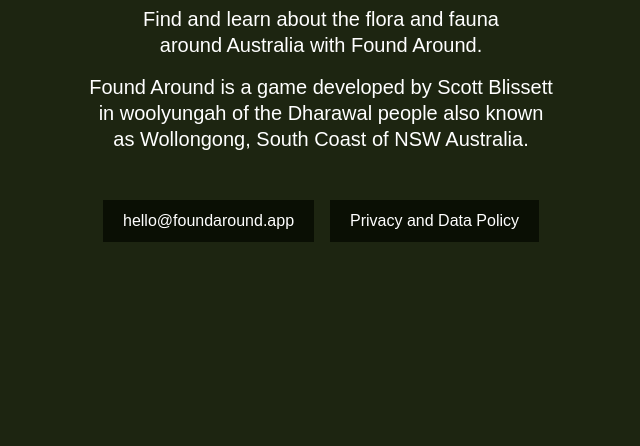
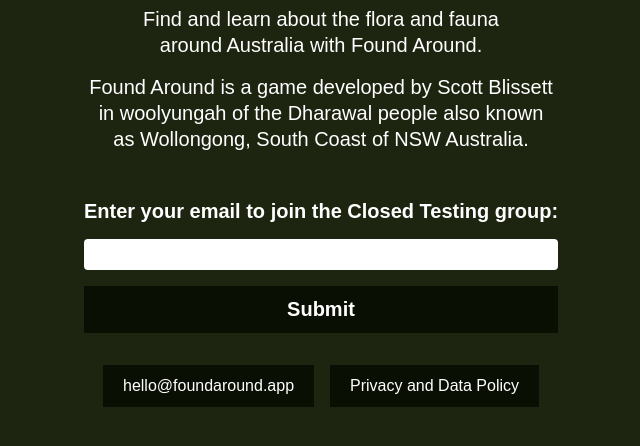
Before and after one commit to absentees/found-around-www, a website built with Parcel: page src/index.html in a window 1280 px wide. Shown: the part 440-886 px from the top of the page, without its empty margins (319-959 px from the left). Before the commit the page ends 800 px from the top, so only its background shows below. Built offline with nearby package versions, Linux system fonts and the light colour scheme.

Commit message:
form submission

```diff
--- a/package.json
+++ b/package.json
@@ -4,7 +4,7 @@
     "parcel": "^2.12.0"
   },
   "scripts": {
-    "dev": "parcel src/index.html",
-    "build": "parcel build src/index.html"
+    "dev": "parcel src/index.html src/thank-you.html",
+    "build": "parcel build src/index.html src/thank-you.html"
   }
 }
--- a/src/index.html
+++ b/src/index.html
@@ -1,25 +1,37 @@
 <!doctype html>
 <html lang="en">
+
 <head>
-    <meta charset="utf-8"/>
-	<meta name="viewport" content="width=device-width, initial-scale=1"/>
-	<meta name="description" content="Found Around is a platform that allows users to find and share items that have been found in their local area."/>
-	<meta name="author" content="Found Around"/>
-	<link rel="stylesheet" href="main.scss"/>
+	<meta charset="utf-8" />
+	<meta name="viewport" content="width=device-width, initial-scale=1" />
+	<meta name="description"
+		content="Found Around is a platform that allows users to find and share items that have been found in their local area." />
+	<meta name="author" content="Found Around" />
+	<link rel="stylesheet" href="main.scss" />
 	<title>Found Around</title>
 </head>
+
 <body>
 	<img class="logo" src="./logo.svg" alt="Found around logo">
 
 	<h1 id="title">Found Around</h1>
 	<div class="description">
 		<p>Find and learn about the flora and fauna around Australia with Found Around.</p>
-		<p>Found Around is a game developed by Scott Blissett in woolyungah of the Dharawal people also known as Wollongong, South Coast of NSW Australia.</p>
+		<p>Found Around is a game developed by Scott Blissett in woolyungah of the Dharawal people also known as
+			Wollongong, South Coast of NSW Australia.</p>
 	</div>
+	<form name="closed-testing" method="POST" data-netlify="true" data-netlify-honeypot="bot-field">
+		<input type="hidden" name="form-name" value="closed-testing">
+		<input type="hidden" name="redirect" value="/thank-you.html">
+		<label>Enter your email to join the Closed Testing group:</label>
+		<input type="email" name="personal-email" id="personal-email" required>
+		<button type="submit">Submit</button>
+	</form>
 	<div id="links">
 		<a href="mailto:hello@foundaround.app">hello@foundaround.app</a>
 		<a href="./privacy.html">Privacy and Data Policy</a>
 	</div>
 
 </body>
+
 </html>
--- a/src/main.scss
+++ b/src/main.scss
@@ -19,7 +19,7 @@
 	margin-top: 8vw;
 }
 
-a{
+a {
 	font-family: 'Satoshi Medium', sans-serif;
 	color: white;
 	font-weight: 500;
@@ -85,3 +85,53 @@
 #back {
 	margin-bottom: 2rem;
 }
+
+form {
+	display: flex;
+	flex-direction: column;
+	gap: 1rem;
+	margin-bottom: 2rem;
+}
+
+input {
+	padding: 0.5rem;
+	border: none;
+	border-radius: 0.25rem;
+}
+
+form {
+	display: flex;
+	flex-direction: column;
+	gap: 1rem;
+
+	>label {
+		font-family: 'Satoshi Medium', sans-serif;
+		font-weight: 700;
+		color: white;
+		font-size: 1.25rem;
+
+		text-align: center;
+		text-wrap: balance;
+
+	}
+
+	button {
+		box-sizing: border-box;
+		background-color: #0a0f04;
+		padding: 0.75rem 1.25rem;
+		border-radius: 8;
+		text-decoration: none;
+		color: white;
+		border: none;
+		cursor: pointer;
+
+		font-family: 'Satoshi Medium', sans-serif;
+		font-weight: 700;
+		color: white;
+		font-size: 1.25rem;
+
+		&:hover {
+			text-decoration: underline;
+		}
+	}
+}
```
Also changed, not shown: src/thank-you.html (added, +25 -0 lines), netlify.toml. Lines whose indentation alone changed are shown as unchanged.
